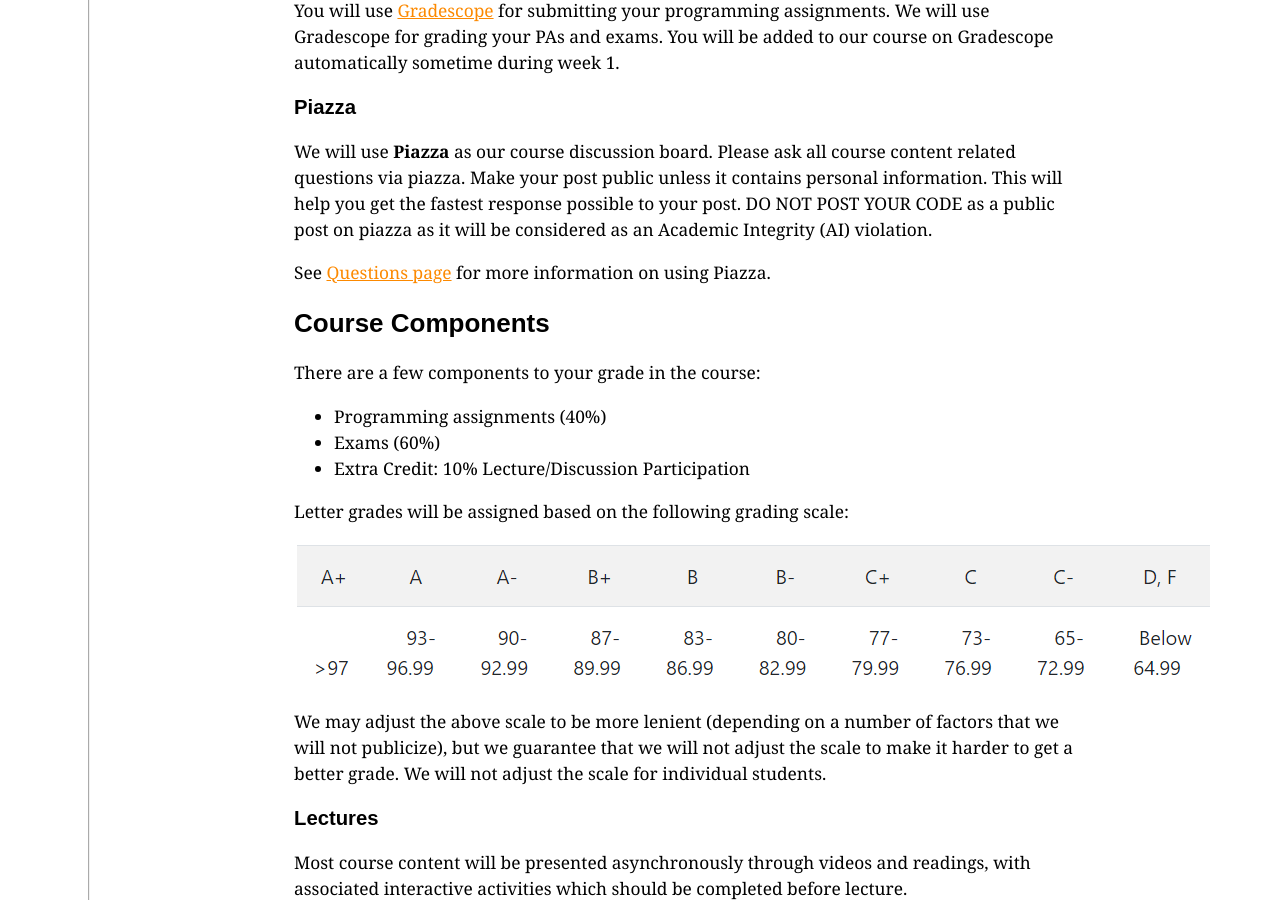
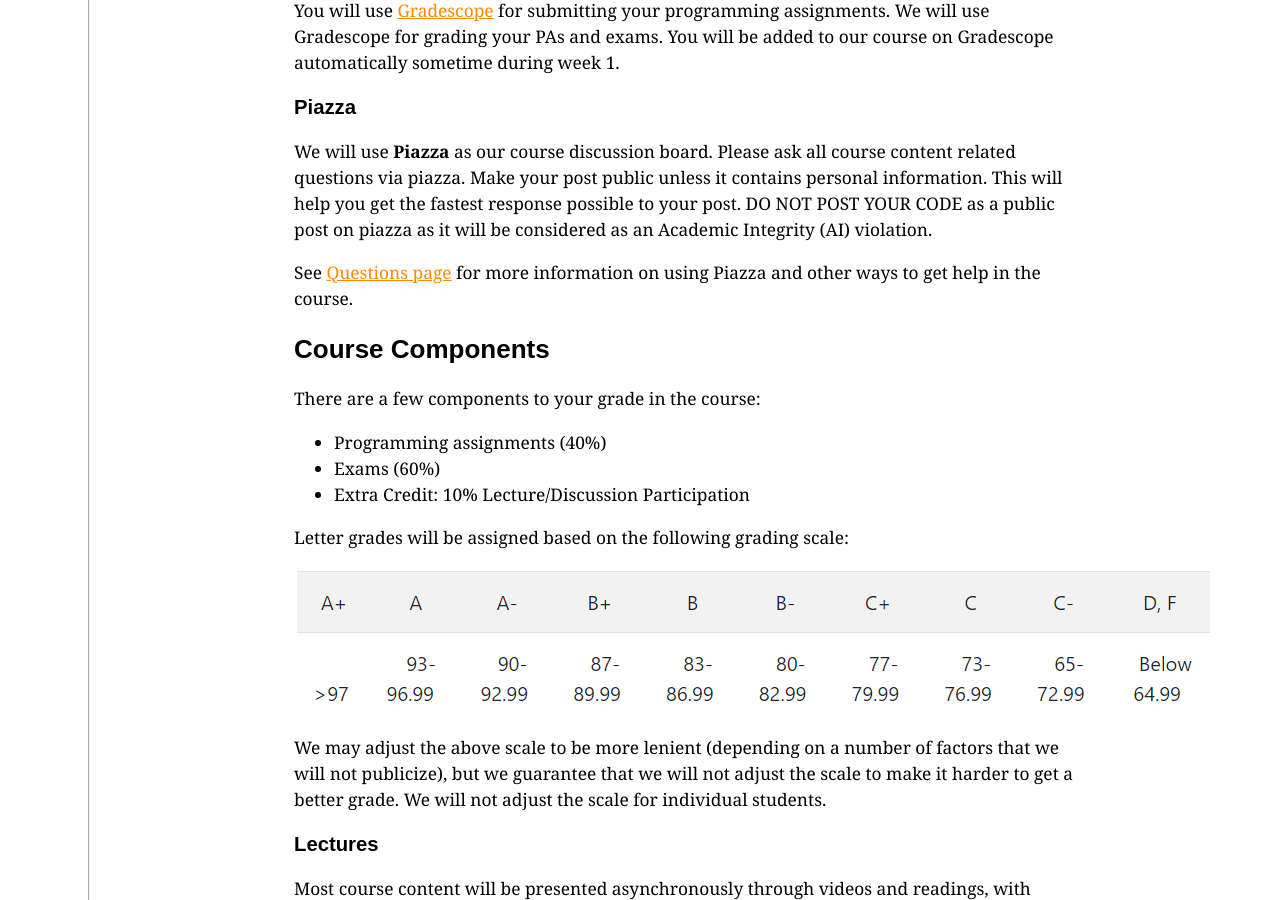
Before and after one commit to ucsd-cse8a-sp24/ucsd-cse8a-sp24.github.io, a Jekyll site: the page built from syllabus.md, in a window 1280 px wide and 900 px high, scrolled down 1823 px. Built offline with Jekyll 4.4.1, drawn with Linux system fonts in a browser that asks for light colours.

Commit message:
Update syllabus.md

```diff
--- a/syllabus.md
+++ b/syllabus.md
@@ -71,7 +71,7 @@
 
 We will use **Piazza** as our course discussion board.  Please ask all course content related questions via piazza.  Make your post public unless it contains personal information.  This will help you get the fastest response possible to your post. DO NOT POST YOUR CODE as a public post on piazza as it will be considered as an Academic Integrity (AI) violation.
 
-See [Questions page](/staff-and-help.html) for more information on using Piazza.
+See [Questions page](/staff-and-help.html) for more information on using Piazza and other ways to get help in the course.
 
 ## Course Components
 
```
